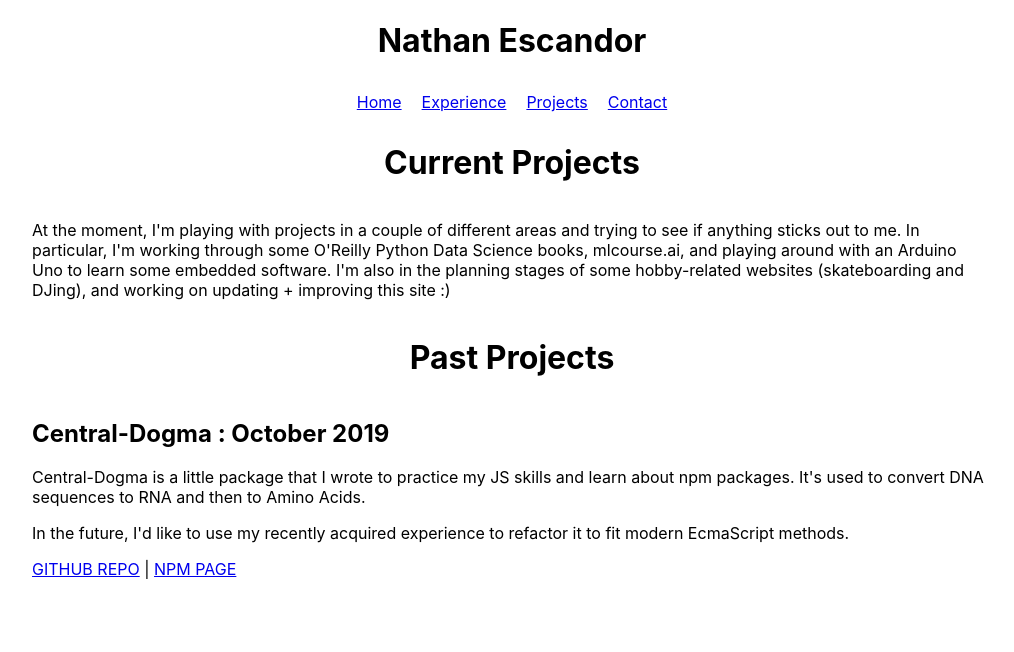
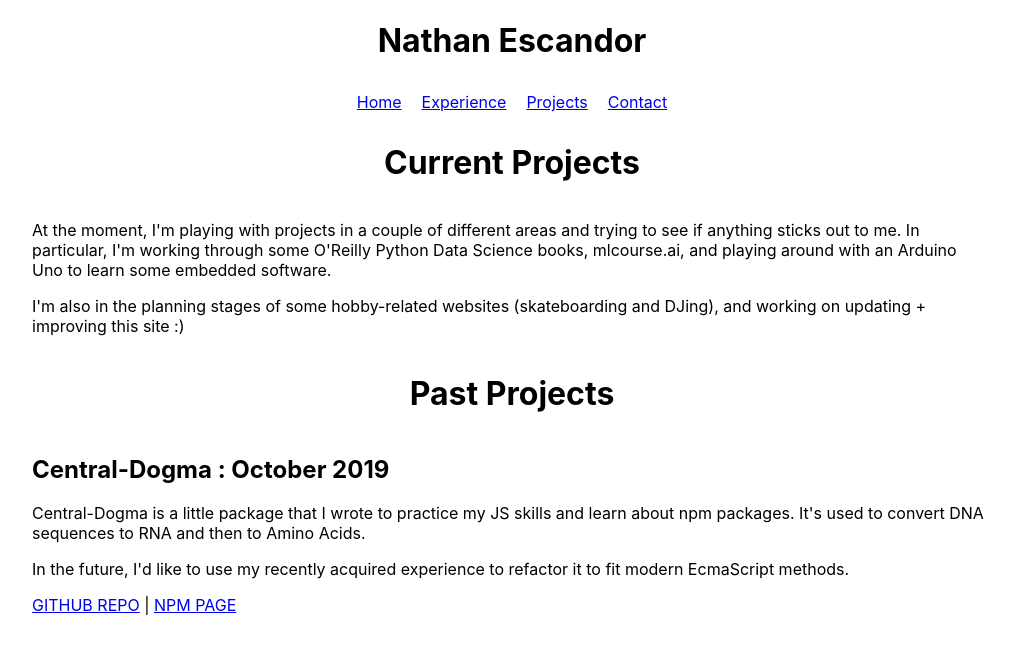
Before and after one commit to NathanEscandor/NathanEscandor.github.io, a React (Create React App) app: page /codon in a window 1280 px wide. Shown: the top 652 px of the page, without its empty margins (128-1142 px from the left). Built offline with nearby package versions, Linux system fonts and the light colour scheme.

Commit message:
fix typos/grammar

```diff
--- a/src/Content/Experience.js
+++ b/src/Content/Experience.js
@@ -8,7 +8,7 @@ function Experience() {
                 <h1>Work</h1>
                     <h3>Seequent : March 2020 - October 2021</h3>
                         <p>
-                            I recently worked as a <b>Web Developer</b> at Seequent - a New Zealand based company that provides software solutions for geological data and various forms of engineering. The Kensington, Calgary team that I work with comprises of 3 pods (Backend, Visualization, Frontend) working together on a TypeScript/React web application that allows users to view, modify, and compare their data in a browser. We also worked closely with a UI/UX design team, QA, and a PM to deliver updates in bi-weekly sprints.
+                            I recently worked as a <b>Web Developer</b> at Seequent - a New Zealand based company that provides software solutions for geological data and various forms of engineering. The Kensington, Calgary team that I worked with comprised of 3 pods (Backend, Visualization, Frontend) contributing to a TypeScript/React web application that allows users to view, modify, and compare their data in a browser. We also worked closely with a UI/UX design team, QA, and a PM to deliver updates in bi-weekly sprints.
                         </p>
                         <p>
                             I went into this position wanting to develop my understanding of software development best practices to improve my coding and design choices. Working on both the Front (~13 months) and Back (~6 months) ends allowed me to develop a sense of familiarity with the codebase, and a more complete understanding of considerations that should be made when deploying an application. I also became a lot more comfortable with taking a ticket from planning to production, and finally have confidence in my skills as a software developer. Overall, my time with the Seequent Kensington team was not only beneficial for my software skills, but was also insightful in terms of how I best operate as an employee.
--- a/src/Content/Projects.js
+++ b/src/Content/Projects.js
@@ -7,7 +7,10 @@ function Projects() {
             <h1>Current Projects</h1>
             <Grid item>
                 <p>
-                    At the moment, I'm playing with projects in a couple of different areas and trying to see if anything sticks out to me. In particular, I'm working through some O'Reilly Python Data Science books, mlcourse.ai, and playing around with an Arduino Uno to learn some embedded software. I'm also in the planning stages of some hobby-related websites (skateboarding and DJing), and working on updating + improving this site :)
+                    At the moment, I'm playing with projects in a couple of different areas and trying to see if anything sticks out to me. In particular, I'm working through some O'Reilly Python Data Science books, mlcourse.ai, and playing around with an Arduino Uno to learn some embedded software.
+                </p>
+                <p>
+                    I'm also in the planning stages of some hobby-related websites (skateboarding and DJing), and working on updating + improving this site :)
                 </p>
             </Grid>
             <Grid item>
```
